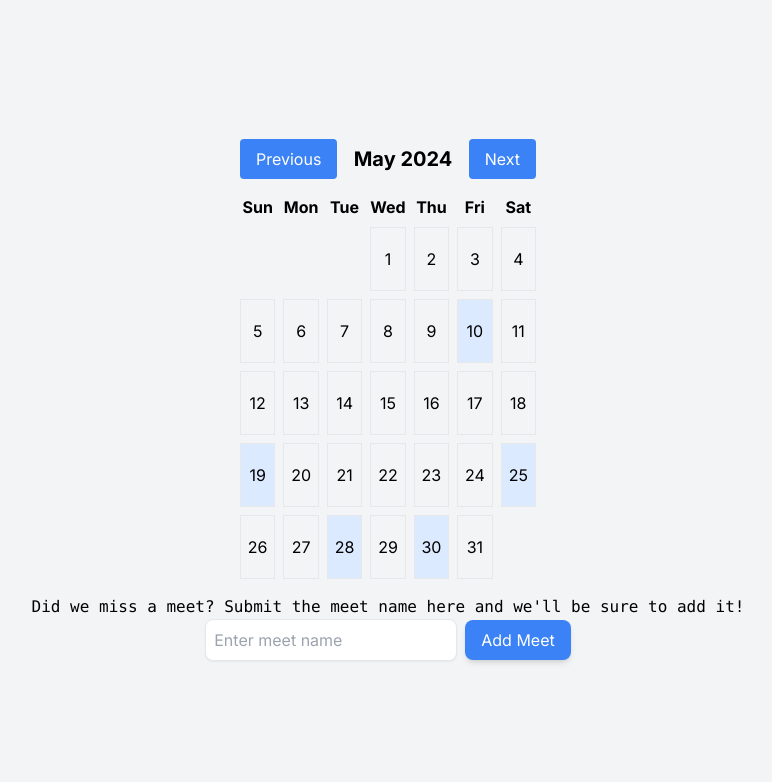
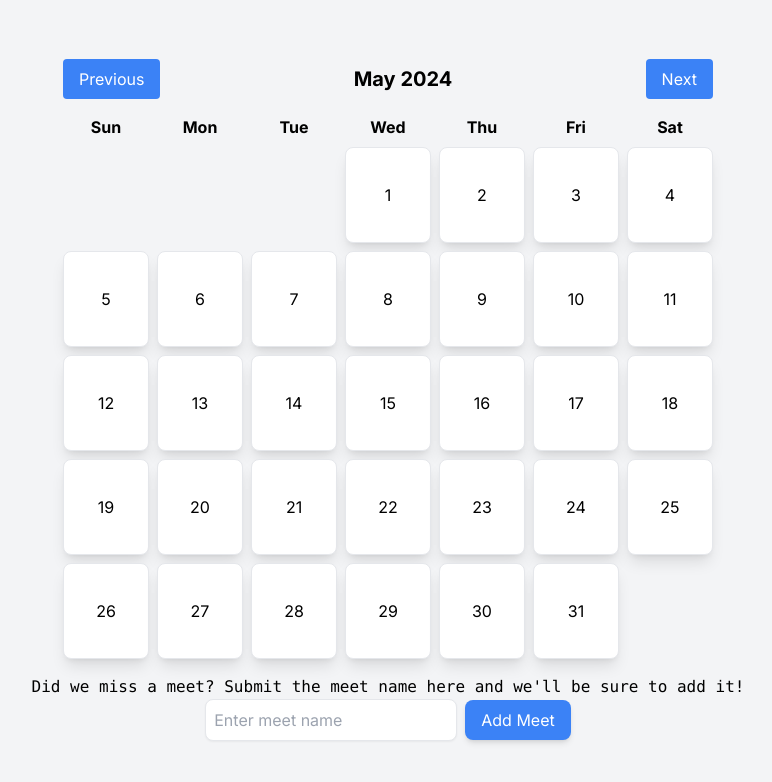
Before and after one commit to sohumgaitonde/trackthetrack, a Next.js app in the folder trackthetrack/: page /calendar2 in a window 1280 px wide. Shown: the top 782 px of the page, without its empty margins (252-1024 px from the left). Built offline with nearby package versions, Linux system fonts and the light colour scheme.

Commit message:
Update the visuals on the new calendar
Made it look similar to the original one but with working functionality

```diff
--- a/trackthetrack/app/calendar/page.tsx
+++ b/trackthetrack/app/calendar/page.tsx
@@ -1,7 +1,7 @@
 "use client";
 
 import React, { useState } from 'react';
-import Calendar from '../../components/Calendar';
+import Calendar from '../../components/Calendar2';
 
 const CalendarPage = () => {
 //   return (
--- a/trackthetrack/components/Calendar2.tsx
+++ b/trackthetrack/components/Calendar2.tsx
@@ -91,7 +91,7 @@ const Calendar = () => {
       days.push(
         <div
           key={day}
-          className={`w-full h-16 flex items-center justify-center border cursor-pointer ${hasEvent ? 'bg-blue-100' : ''}`}
+          className={`max-w-5xl w-full p-8 bg-white rounded-lg shadow-lg h-24 flex items-center justify-center border cursor-pointer ${hasEvent ? 'bg-blue-300' : ''}`}
           onClick={() => handleClickDate(dateStr)}
         >
           {day}
```
